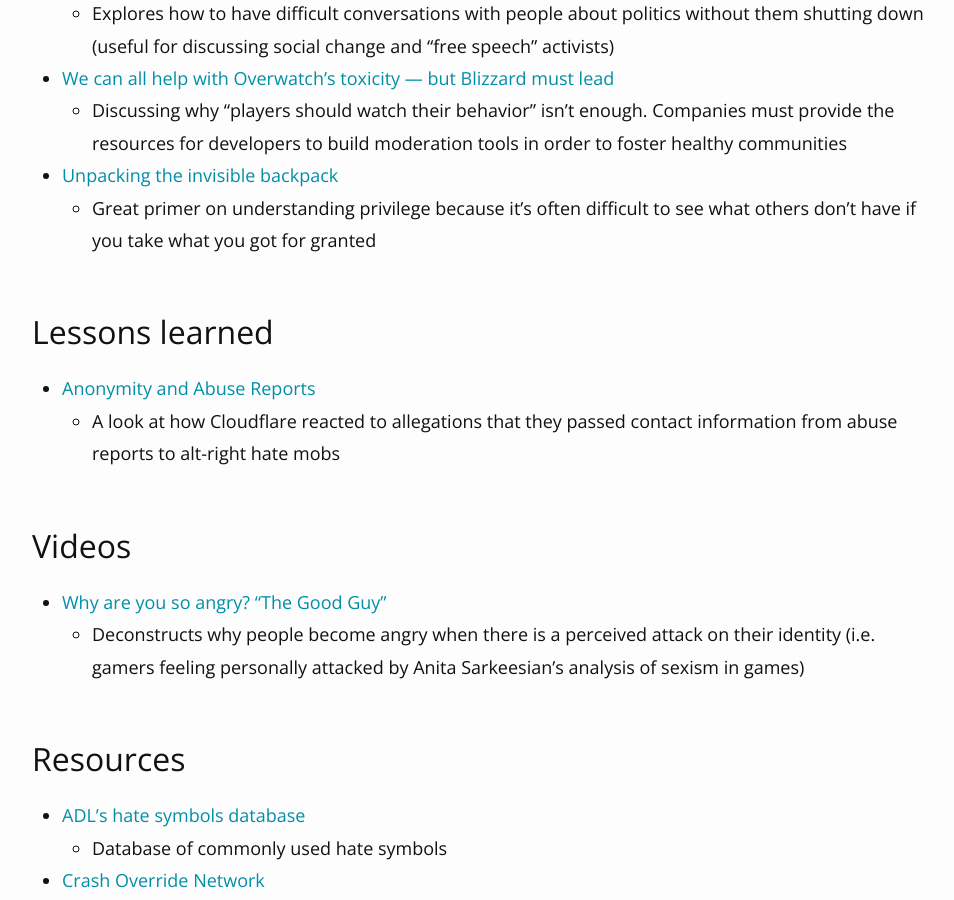
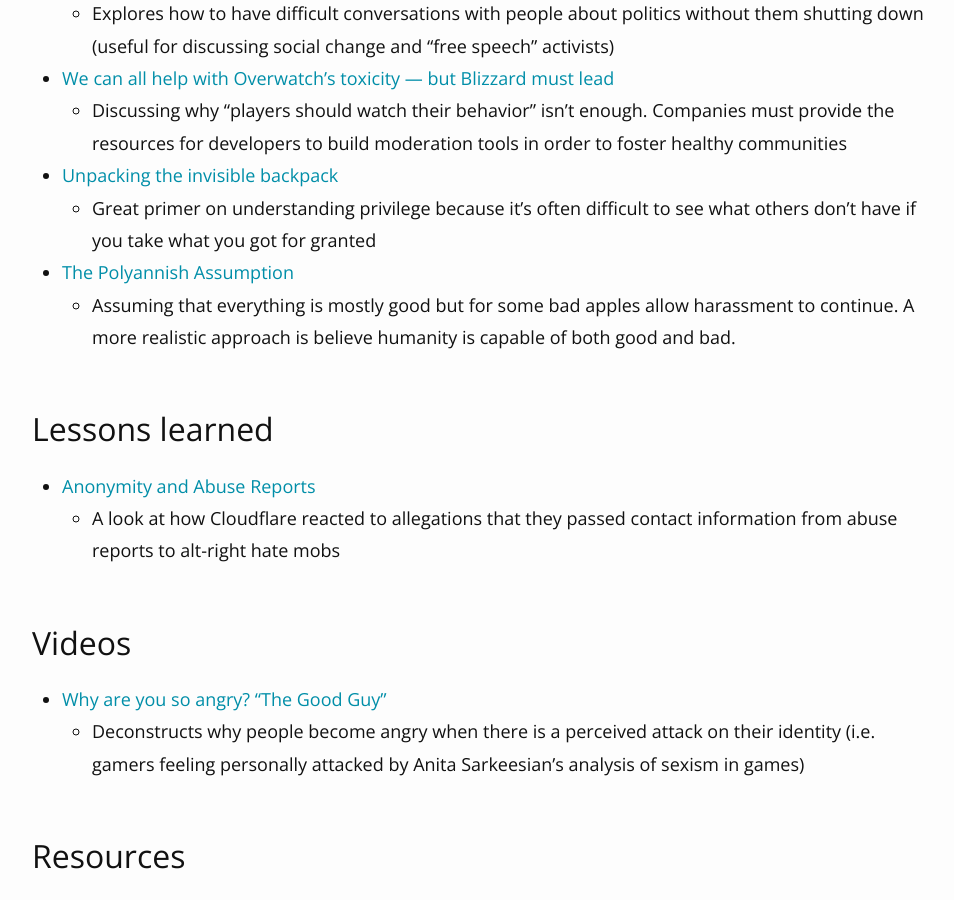
Before and after one commit to dmleong/dmleong.github.io, a Jekyll site: the page built from recommended-readings.md, in a window 1280 px wide and 900 px high, scrolled down 2761 px. Shown: the whole window, without its empty margins (156-1110 px from the left). Built offline with Jekyll 4.4.1, drawn with Linux system fonts in a browser that asks for light colours.

Commit message:
Update recommended-readings.md

```diff
--- a/recommended-readings.md
+++ b/recommended-readings.md
@@ -70,6 +70,8 @@
   * Discussing why "players should watch their behavior" isn't enough. Companies must provide the resources for developers to build moderation tools in order to foster healthy communities
 * [Unpacking the invisible backpack](https://nationalseedproject.org/white-privilege-unpacking-the-invisible-knapsack)
   * Great primer on understanding privilege because it's often difficult to see what others don't have if you take what you got for granted
+* [The Polyannish Assumption](https://stratechery.com/2017/the-pollyannish-assumption/)
+  * Assuming that everything is mostly good but for some bad apples allow harassment to continue. A more realistic approach is believe humanity is capable of both good and bad.
 
 ## Lessons learned
 * [Anonymity and Abuse Reports](https://blog.cloudflare.com/anonymity-and-abuse-reports/)
```
